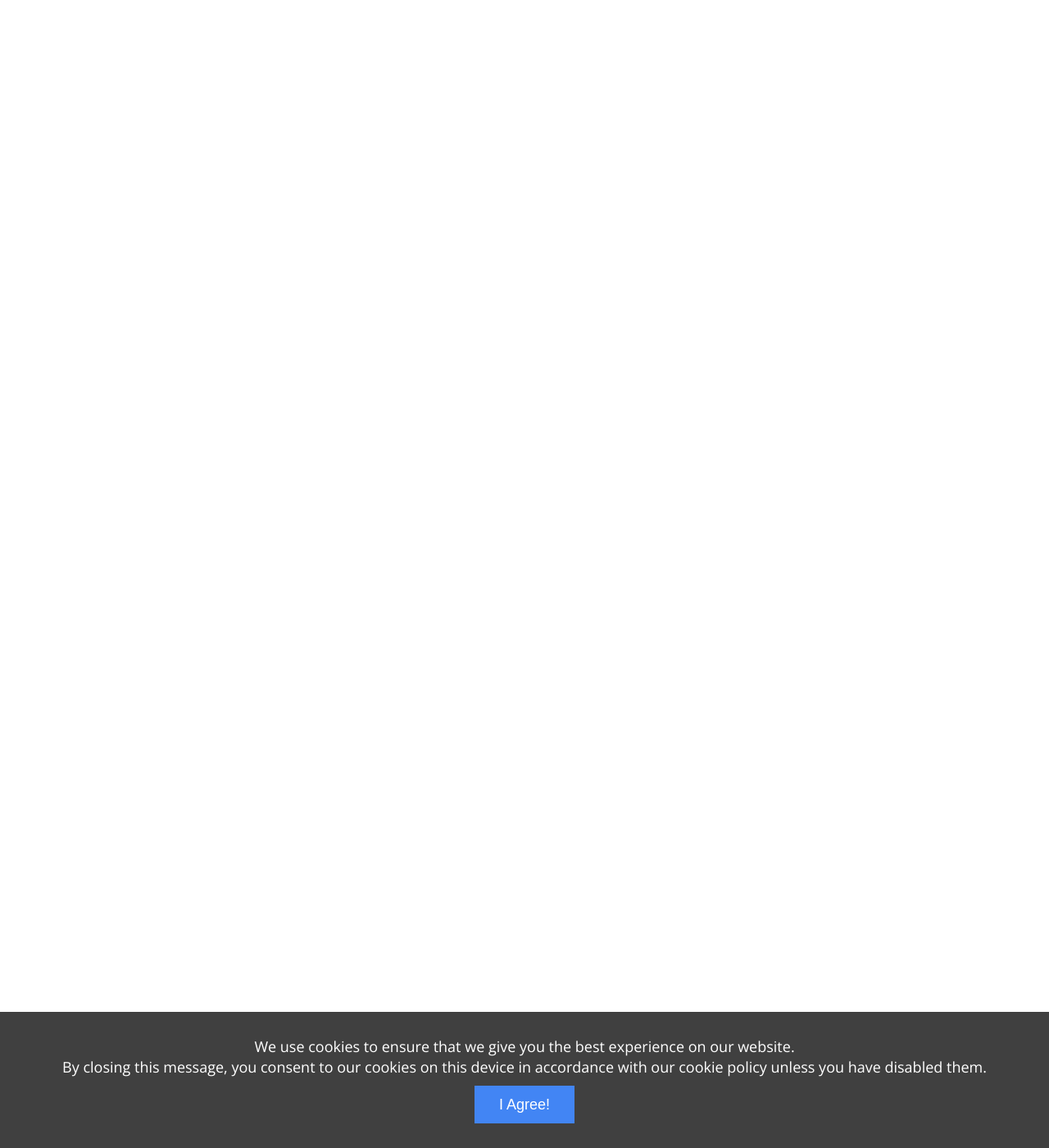
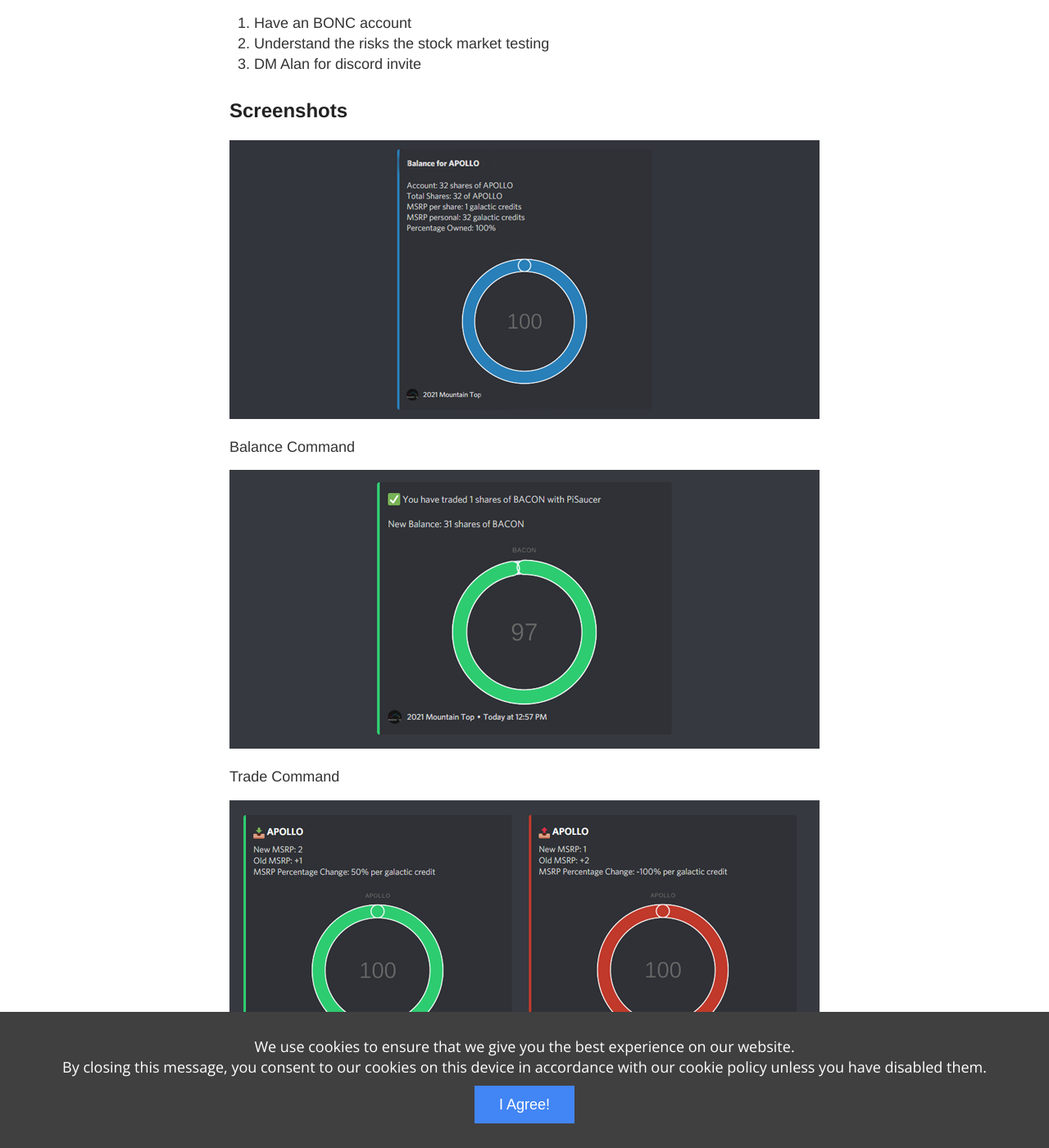
Before and after one commit to NewCaledoniaDevTeam/MountainMessage, a Jekyll site: the page built from _posts/2021-7-29-Stocks.md, in a window 1280 px wide and 1400 px high, scrolled down 1952 px. Shown: the whole window at 82% size. Built offline with Jekyll 4.4.1, drawn with Linux system fonts in a browser that asks for light colours; comment, search, counter and statistics services are not loaded; some of the changed text lies outside the part shown.

Commit message:
Update 2021-7-29-Stocks.md

```diff
--- a/_posts/2021-7-29-Stocks.md
+++ b/_posts/2021-7-29-Stocks.md
@@ -37,3 +41,15 @@ In order to join the Stock Market Testing Team you must complete the following s
 3. DM Alan for discord invite
 
 ## Screenshots
+
+[![bal_command]({{ site.baseurl }}/images/2021/stocks/bal_command.png)](https://stocks.newcaledonia.us/)
+
+<figcaption>Balance Command</figcaption>
+
+[![trade_command]({{ site.baseurl }}/images/2021/stocks/trade_command.png)](https://stocks.newcaledonia.us/)
+
+<figcaption>Trade Command</figcaption>
+
+[![mrsp_command]({{ site.baseurl }}/images/2021/stocks/mrsp_command.png)](https://stocks.newcaledonia.us/)
+
+<figcaption>MRSP Command</figcaption>
```
Also changed, not shown: other parts of _posts/2021-7-29-Stocks.md (+5 -1 lines).
